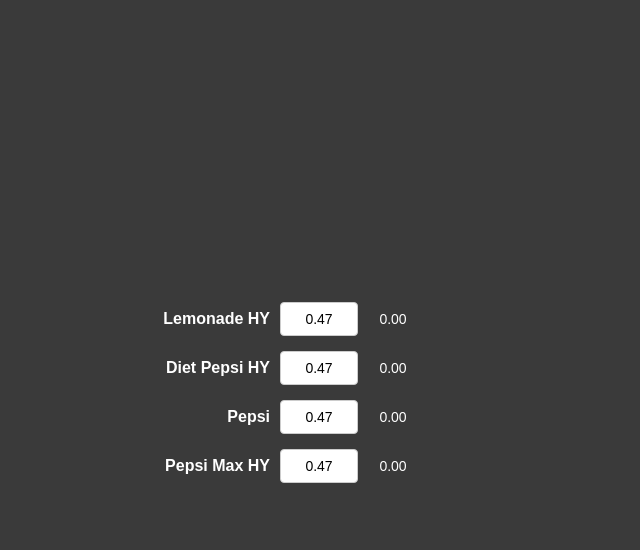
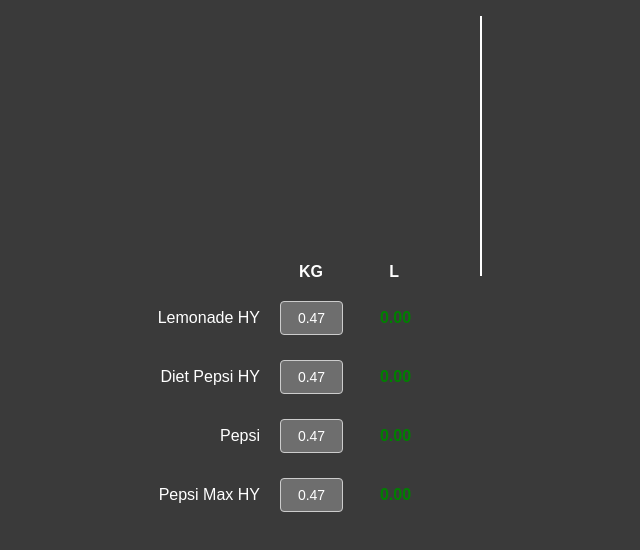
Before and after one commit to Wyvxst/postmixconverter, a plain HTML site: page index.html in a window 1280 px wide. Shown: the whole page, without its empty margins (310-950 px from the left). Drawn offline with Linux system fonts and the light colour scheme.

Commit message:
Update index.html

```diff
--- a/index.html
+++ b/index.html
@@ -14,6 +14,7 @@
             align-items: center; /* Center vertically */
             height: 100vh;
             margin: 0;
+            position: relative;
         }
 
         .container {
@@ -34,37 +35,85 @@
 
         .row {
             display: grid;
-            grid-template-columns: 150px 60px 80px; /* Adjust input width */
+            grid-template-columns: 150px 45px 80px; /* Adjust input width */
             align-items: center;
-            margin-bottom: 15px;
+            margin-bottom: 25px; /* Increase vertical spacing between rows */
         }
 
         input[type="number"], .output-box {
             padding: 8px;
             font-size: 14px;
-            width: 60px; /* Make input fields half as wide */
+            width: 45px; /* Reduce the input field width by 25% */
             text-align: center;
             border: 1px solid #ccc;
             border-radius: 4px;
+            background-color: #6e6e6e; /* Grey background for input boxes */
+            color: #fff; /* White text in input boxes */
         }
 
         .output-box {
             border: none;
             background: none;
-            color: #fff;
-            margin-left: 15px; /* Move output fields slightly to the right */
+            font-weight: bold; /* Make output numbers bold */
+            font-size: 16px; /* Slightly increase font size */
+            color: green; /* Make output numbers green */
+            margin-left: 40px; /* Move output fields slightly to the right */
         }
 
         .label {
             text-align: right; /* Right-align the labels */
+            font-weight: normal; /* Make the titles less bold */
+            color: #fff;
+            padding-right: 20px; /* Adjust padding to split the difference */
+        }
+
+        .header-labels {
+            display: flex;
+            justify-content: space-between;
+            margin-bottom: 20px;
             font-weight: bold;
-            color: #fff;
-            padding-right: 10px; /* Add spacing between label and input field */
+            color: white;
+        }
+
+        .header-labels div {
+            text-align: center;
+        }
+
+        .header-kg {
+            margin-left: 169px; /* Adjust to position KG above the input fields */
+        }
+
+        .header-l {
+            margin-right: 131px; /* Adjust to position L above the output fields */
+        }
+
+        .warning {
+            color: red;
+            font-size: 12px;
+            display: none; /* Initially hidden */
+        }
+
+        /* Vertical white line */
+        .vertical-line {
+            position: absolute;
+            top: 16px;  /* Adjust to move the line vertically */
+            left: 790px; /* Adjust to move the line horizontally */
+            width: 2px;  /* The thickness of the line */
+            height: 260px; /* The height of the line */
+            background-color: white; /* The color of the line */
         }
     </style>
 </head>
 <body>
+    <div class="vertical-line"></div> <!-- Vertical white line -->
+
     <div class="container">
+        <!-- KG and L labels -->
+        <div class="header-labels">
+            <div class="header-kg">KG</div>
+            <div class="header-l">L</div>
+        </div>
+
         <div class="row">
             <div class="label">Lemonade HY</div>
             <input type="number" id="input1" step="0.01" min="0.47" value="0.47" onchange="calculate()">
@@ -88,6 +137,8 @@
             <input type="number" id="input4" step="0.01" min="0.47" value="0.47" onchange="calculate()">
             <div class="output-box" id="output4">0.00</div>
         </div>
+
+        <div class="warning" id="warning-message">0.47 is the minimum possible weight</div>
     </div>
 
     <script>
@@ -111,6 +162,26 @@
             document.getElementById('output4').textContent = result4;
         }
 
+        // Check if the input value is below 0.47
+        function checkMinValue(event) {
+            let input = event.target;
+            let warningMessage = document.getElementById('warning-message');
+
+            // If the input value is below 0.47, show the warning message and reset the value to 0.47
+            if (parseFloat(input.value) < 0.47) {
+                input.value = 0.47;
+                warningMessage.style.display = 'block';
+            } else {
+                warningMessage.style.display = 'none';
+            }
+        }
+
+        // Add event listeners to all input fields
+        document.getElementById('input1').addEventListener('input', checkMinValue);
+        document.getElementById('input2').addEventListener('input', checkMinValue);
+        document.getElementById('input3').addEventListener('input', checkMinValue);
+        document.getElementById('input4').addEventListener('input', checkMinValue);
+
         // Initial calculation on page load
         window.onload = calculate;
     </script>
```
